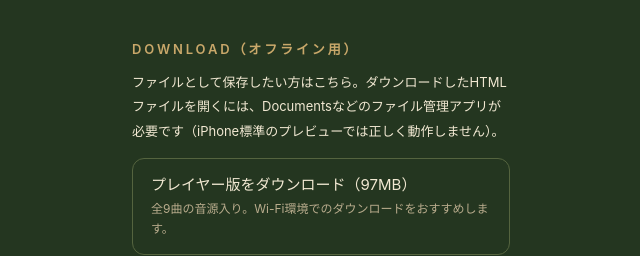
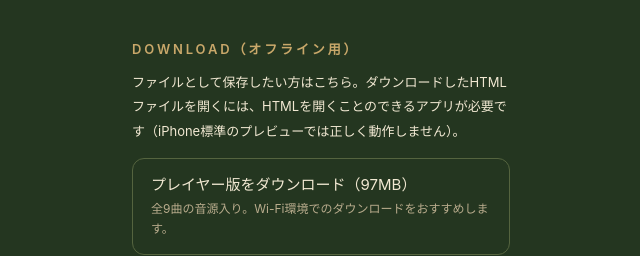
Before and after one commit to reverves/turn-the-corner, a plain HTML site: page index.html in a window 1280 px wide. Shown: the part 488-744 px from the top of the page, without its empty margins (319-959 px from the left). Drawn offline with Linux system fonts and the light colour scheme.

```diff
--- a/index.html
+++ b/index.html
@@ -45,7 +45,7 @@
     <div class="d">歌詞とクレジットのみのバージョンです。</div>
   </a>
   <h2>DOWNLOAD（オフライン用）</h2>
-  <p style="font-size:13px;line-height:1.9;margin-top:12px">ファイルとして保存したい方はこちら。ダウンロードしたHTMLファイルを開くには、Documentsなどのファイル管理アプリが必要です（iPhone標準のプレビューでは正しく動作しません）。</p>
+  <p style="font-size:13px;line-height:1.9;margin-top:12px">ファイルとして保存したい方はこちら。ダウンロードしたHTMLファイルを開くには、HTMLを開くことのできるアプリが必要です（iPhone標準のプレビューでは正しく動作しません）。</p>
   <a class="dl" href="https://github.com/reverves/turn-the-corner/releases/download/v1.0/Turn_the_Corner_digital-liner-notes_player.html">
     プレイヤー版をダウンロード（97MB）
     <div class="d">全9曲の音源入り。Wi-Fi環境でのダウンロードをおすすめします。</div>
```
